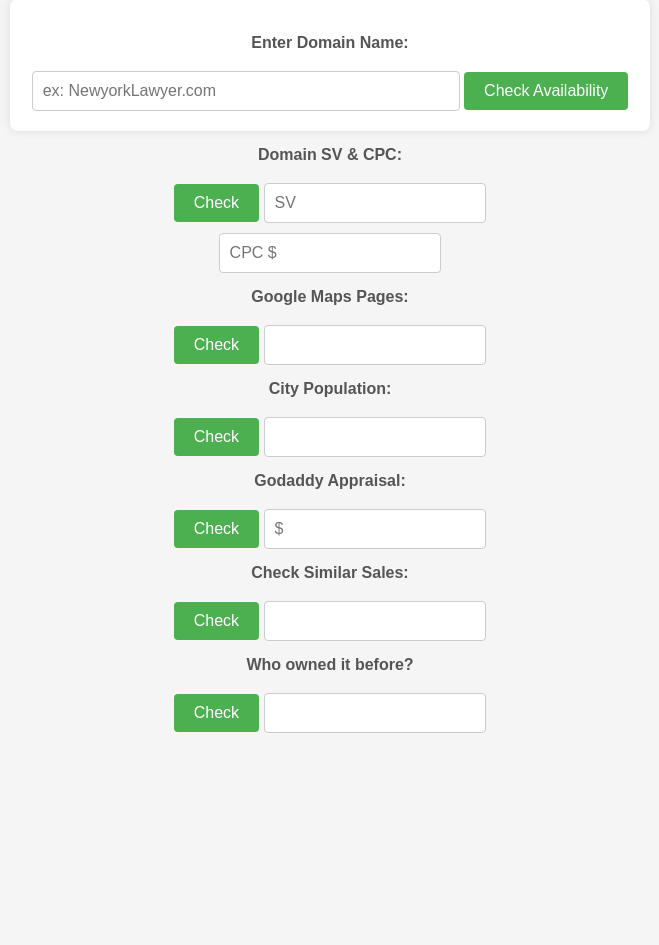
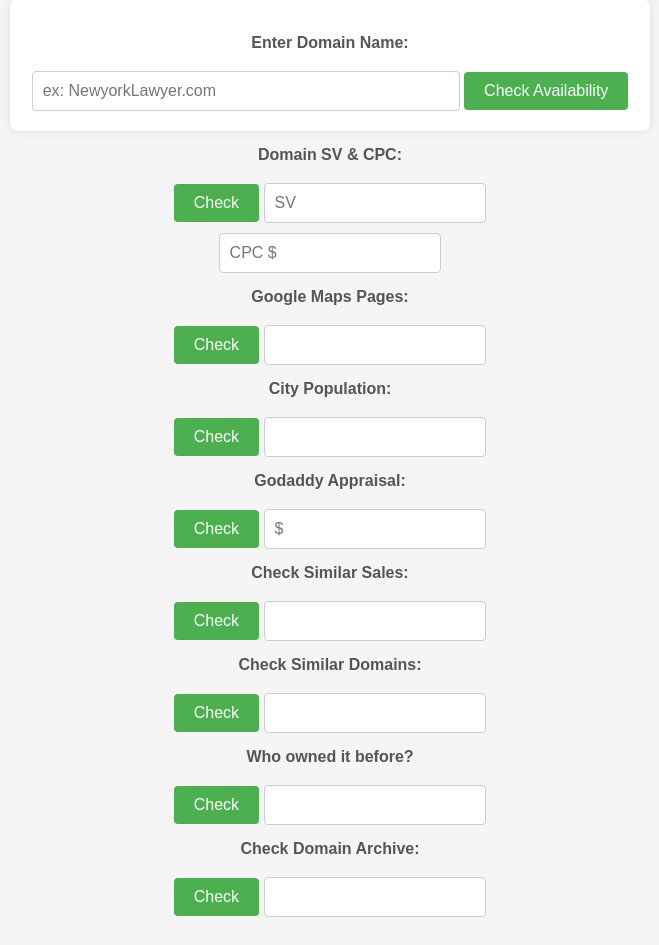
Before and after one commit to Suoliman/DomainChecker, a plain HTML site: page index.html in a window 1280 px wide. Shown: the part 107-1052 px from the top of the page, without its empty margins (310-969 px from the left). Before the commit the page ends 868 px from the top, so only its background shows below. Drawn offline with Linux system fonts and the light colour scheme.

Commit message:
Update index.html
Added some features including Check Similar Domains and domain archive.

```diff
--- a/index.html
+++ b/index.html
@@ -12,13 +12,13 @@
     <form>
         <label>Enter Domain Name:</label>
         <input type="text" id="domainName" name="domainName" placeholder="ex: NewyorkLawyer.com" class="domain-input">
-        <input type="button" id="checkDomainAvailability" value="Check Availability">
+        <input type="submit" id="checkDomainAvailability" value="Check Availability">
     </form>
 
     <div>
         <label>Domain SV & CPC:</label>
         <input type="button" value="Check" onclick="openKeywordPlanner()">
-        <input type="number" id="sv" placeholder="SV">
+        <input type="text" id="sv" placeholder="SV">
         <br>
         <span id="sv-tick"></span>
         <input type="number" id="cpc" placeholder="CPC $">
@@ -53,8 +53,20 @@
     </div>
 
     <div>
+        <label>Check Similar Domains:</label>
+        <input type="button" value="Check" onclick="openNamebio()">
+        <input type="text" placeholder="">
+    </div>
+
+    <div>
         <label>Who owned it before?</label>
         <input type="button" value="Check" onclick="whois()">
+        <input type="text" placeholder="">
+    </div>
+
+    <div>
+        <label>Check Domain Archive: </label>
+        <input type="button" value="Check" onclick="arch()">
         <input type="text" placeholder="">
     </div>
 
```
